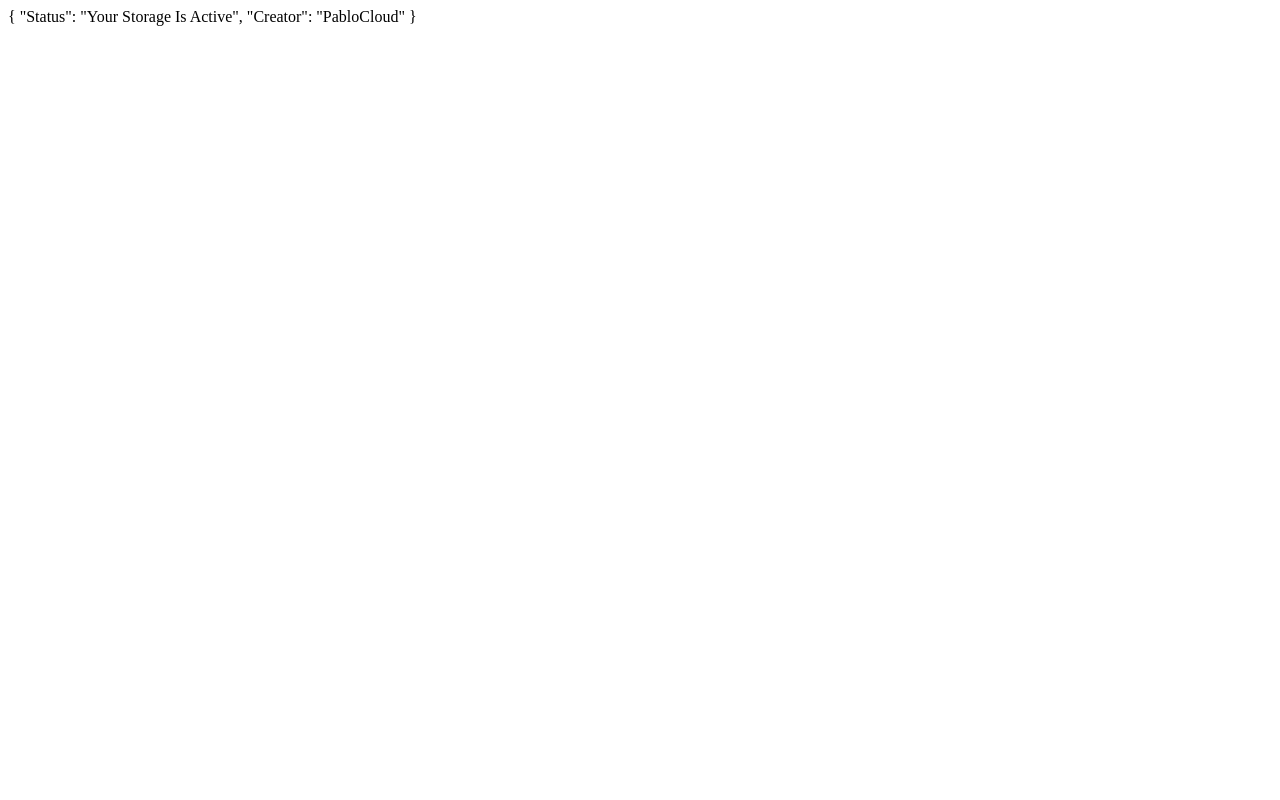
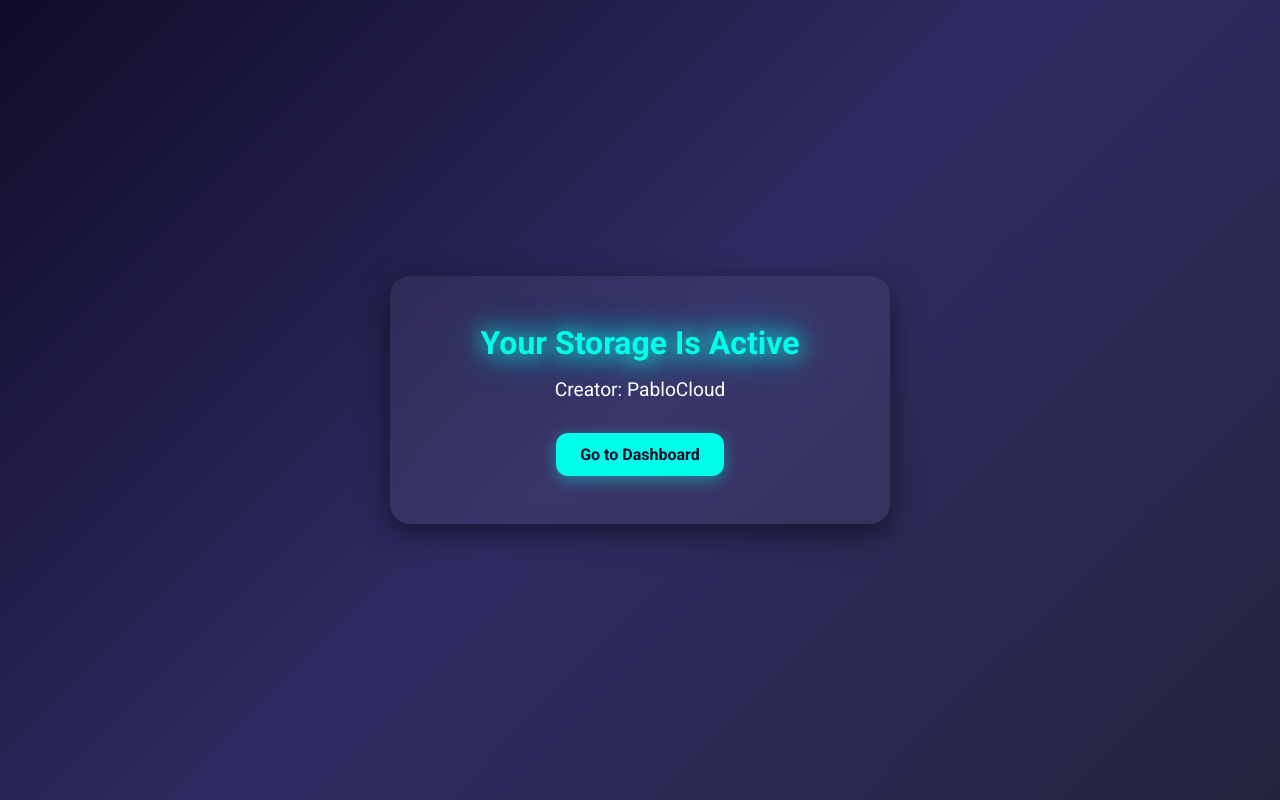
Before and after one commit to storage-idn/cdn9, a plain HTML site: page index.html in a window 1280 px wide. Drawn offline with Linux system fonts and the light colour scheme.

Commit message:
Update index.html

```diff
--- a/index.html
+++ b/index.html
@@ -1,4 +1,97 @@
-{
-  "Status": "Your Storage Is Active",
-  "Creator": "PabloCloud"
-}
+<!DOCTYPE html>
+<html lang="en">
+<head>
+<meta charset="UTF-8">
+<meta name="viewport" content="width=device-width, initial-scale=1.0">
+<title>CDN SERVER</title>
+<link href="https://fonts.googleapis.com/css2?family=Roboto:wght@400;700&display=swap" rel="stylesheet">
+<style>
+  * { margin: 0; padding: 0; box-sizing: border-box; }
+
+  body {
+    font-family: 'Roboto', sans-serif;
+    background: linear-gradient(135deg, #0f0c29, #302b63, #24243e);
+    color: #fff;
+    display: flex;
+    justify-content: center;
+    align-items: center;
+    min-height: 100vh;
+  }
+
+  .card {
+    background: rgba(255, 255, 255, 0.05);
+    backdrop-filter: blur(10px);
+    border-radius: 20px;
+    padding: 3rem 4rem;
+    text-align: center;
+    max-width: 500px;
+    width: 90%;
+    box-shadow: 0 10px 30px rgba(0,0,0,0.5);
+    animation: fadeIn 1s ease forwards;
+  }
+
+  @keyframes fadeIn {
+    0% { opacity: 0; transform: translateY(20px); }
+    100% { opacity: 1; transform: translateY(0); }
+  }
+
+  .status {
+    font-size: 2rem;
+    font-weight: 700;
+    color: #00ffea;
+    margin-bottom: 1rem;
+    animation: pulse 2s infinite;
+  }
+
+  @keyframes pulse {
+    0%, 100% { text-shadow: 0 0 10px #00ffea, 0 0 20px #00ffea; }
+    50% { text-shadow: 0 0 20px #00ffea, 0 0 40px #00ffea; }
+  }
+
+  .creator {
+    font-size: 1.2rem;
+    color: #ffffff;
+    margin-bottom: 2rem;
+  }
+
+  .upload-btn {
+    display: inline-block;
+    background-color: #00ffea;
+    color: #0f0c29;
+    font-weight: 700;
+    padding: 0.75rem 1.5rem;
+    border-radius: 12px;
+    text-decoration: none;
+    transition: all 0.3s ease;
+    box-shadow: 0 4px 15px rgba(0,255,234,0.4);
+  }
+
+  .upload-btn:hover {
+    background-color: #00d4c4;
+    transform: translateY(-2px);
+    box-shadow: 0 6px 20px rgba(0,255,234,0.6);
+  }
+
+  .footer {
+    font-size: 0.9rem;
+    color: #aaaaaa;
+    margin-top: 2rem;
+  }
+
+  @media (max-width: 480px) {
+    .card { padding: 2rem 1.5rem; }
+    .status { font-size: 1.5rem; }
+    .creator { font-size: 1rem; }
+    .upload-btn { padding: 0.6rem 1.2rem; font-size: 0.9rem; }
+  }
+</style>
+</head>
+<body>
+
+<div class="card">
+  <div class="status">Your Storage Is Active</div>
+  <div class="creator">Creator: PabloCloud</div>
+  <a href="https://boxup.galaxyhost.biz.id" class="upload-btn">Go to Dashboard</a>
+
+</body>
+</html>
```
